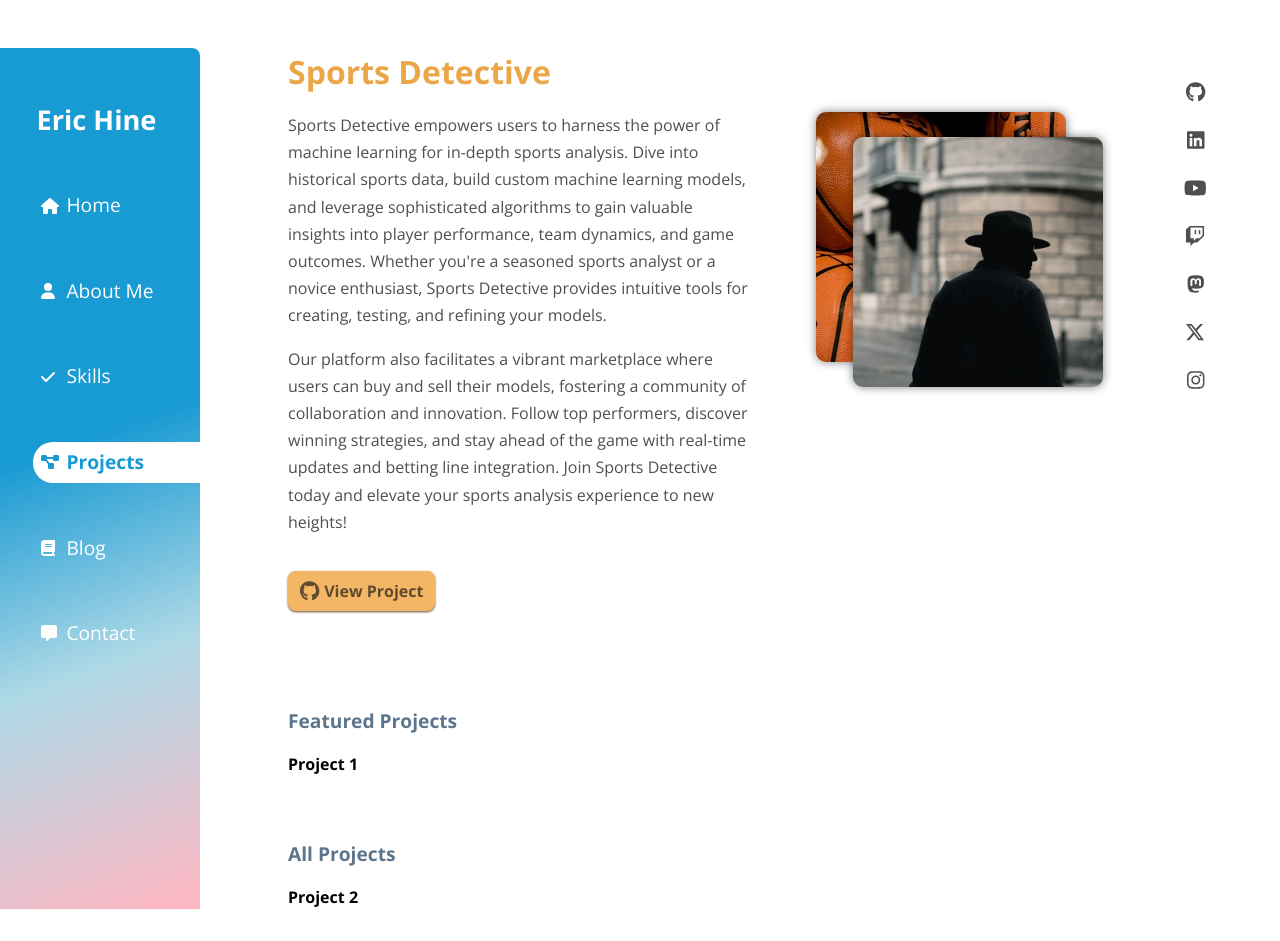
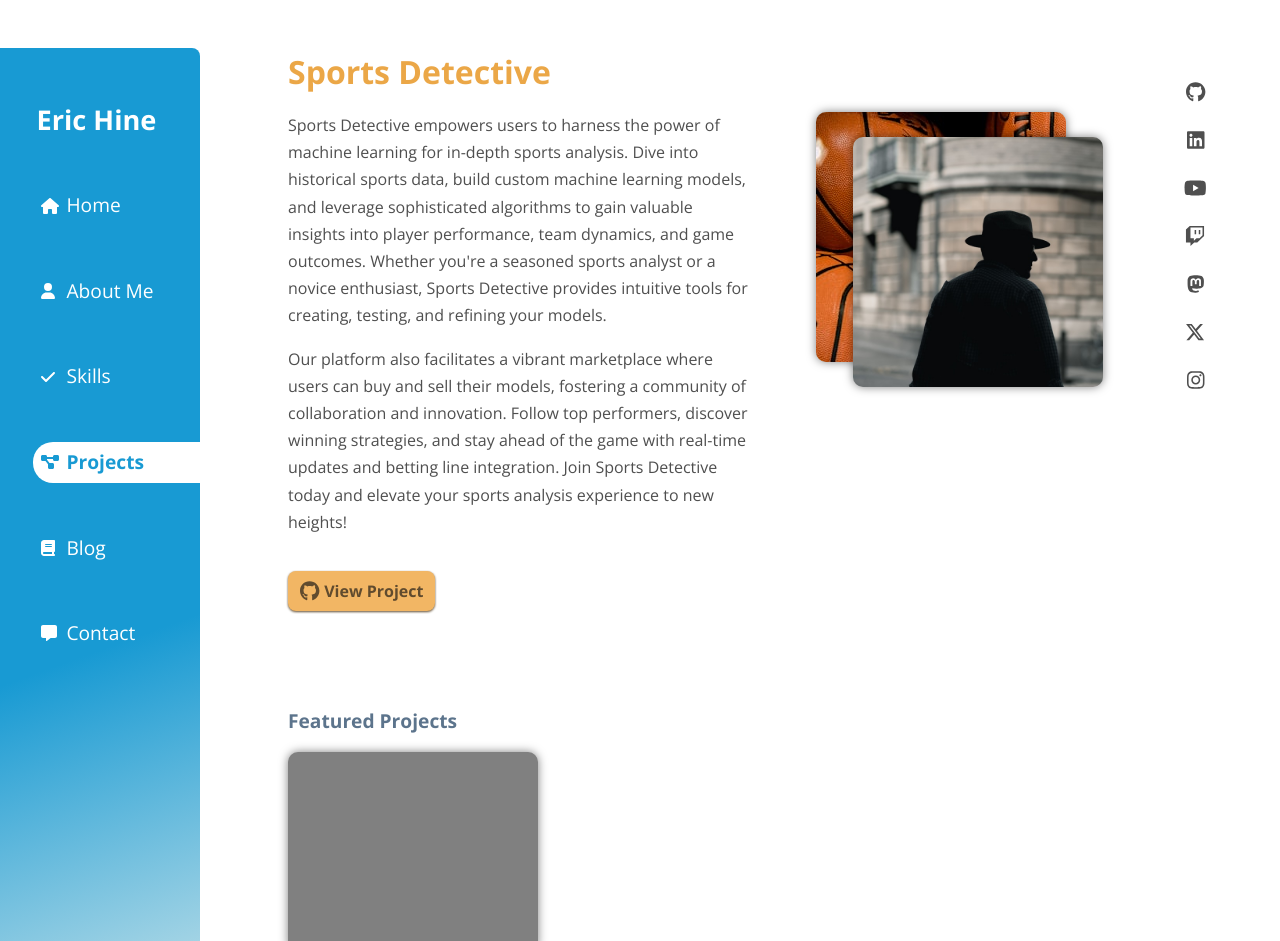
Before and after one commit to R-Daneel0livaw/portfolio, a React (Vite) app: page /projects in a window 1280 px wide. Shown: the top 941 px of the page. Before the commit the page ends 909 px from the top, so only its background shows below. Built offline with nearby package versions, Linux system fonts and the light colour scheme; a web font is replaced by a local one.

Commit message:
Add sub-project squares; grid to come.

```diff
--- a/src/pages/Project/Projects.module.css
+++ b/src/pages/Project/Projects.module.css
@@ -74,8 +74,29 @@
     display: flex;
     flex-direction: column;
     gap: 1rem;
+    margin-bottom: 4rem;
 }
 
-.subProjects:not(:last-child) {
-  margin-bottom: 4rem;
+.projectGrid {
+    display: flex;
 }
+
+.projectCard {
+    display: flex;
+    flex-direction: column;
+    gap: 0.5rem;
+    cursor: pointer;
+}
+
+.projectTitle {
+    align-self: center;
+    font-size: 1.1rem;
+}
+
+.featureSquare {
+    width: 250px;
+    height: 200px;
+    background-color: gray;
+    border-radius: 10px;
+    box-shadow: 0px 0px 10px rgba(0, 0, 0, 0.5);
+}
--- a/src/pages/Project/Projects.tsx
+++ b/src/pages/Project/Projects.tsx
@@ -35,20 +35,20 @@ export default function Projects() {
 
       <section className={styles.subProjects}>
         <h3 className={styles.subProjectsTitle}>Featured Projects</h3>
-        <div className="projectGrid">
-          <div className="projectCard">
-            {/* <img src="project1.jpg" alt="Project 1" /> */}
-            <h4>Project 1</h4>
+        <div className={styles.projectGrid}>
+          <div className={styles.projectCard}>
+            <div className={styles.featureSquare}></div>
+            <h4 className={styles.projectTitle}>Tidy Tuesday</h4>
           </div>
         </div>
       </section>
 
       <section className={styles.subProjects}>
         <h3 className={styles.subProjectsTitle}>All Projects</h3>
-        <div className="projectGrid">
-          <div className="projectCard">
-            {/* <img src="project2.jpg" alt="Project 2" /> */}
-            <h4>Project 2</h4>
+        <div className={styles.projectGrid}>
+          <div className={styles.projectCard}>
+            <div className={styles.featureSquare}></div>
+            <h4 className={styles.projectTitle}>Project 2</h4>
           </div>
         </div>
       </section>
```
